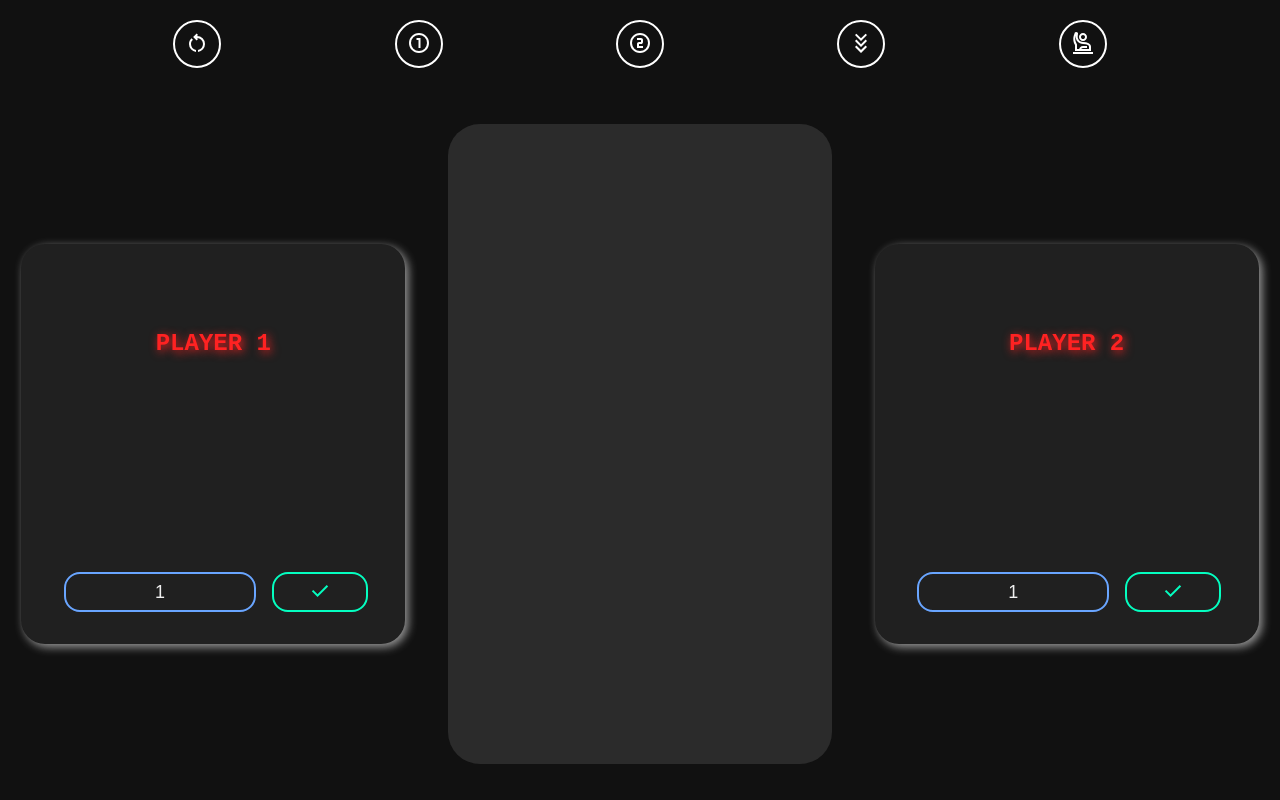
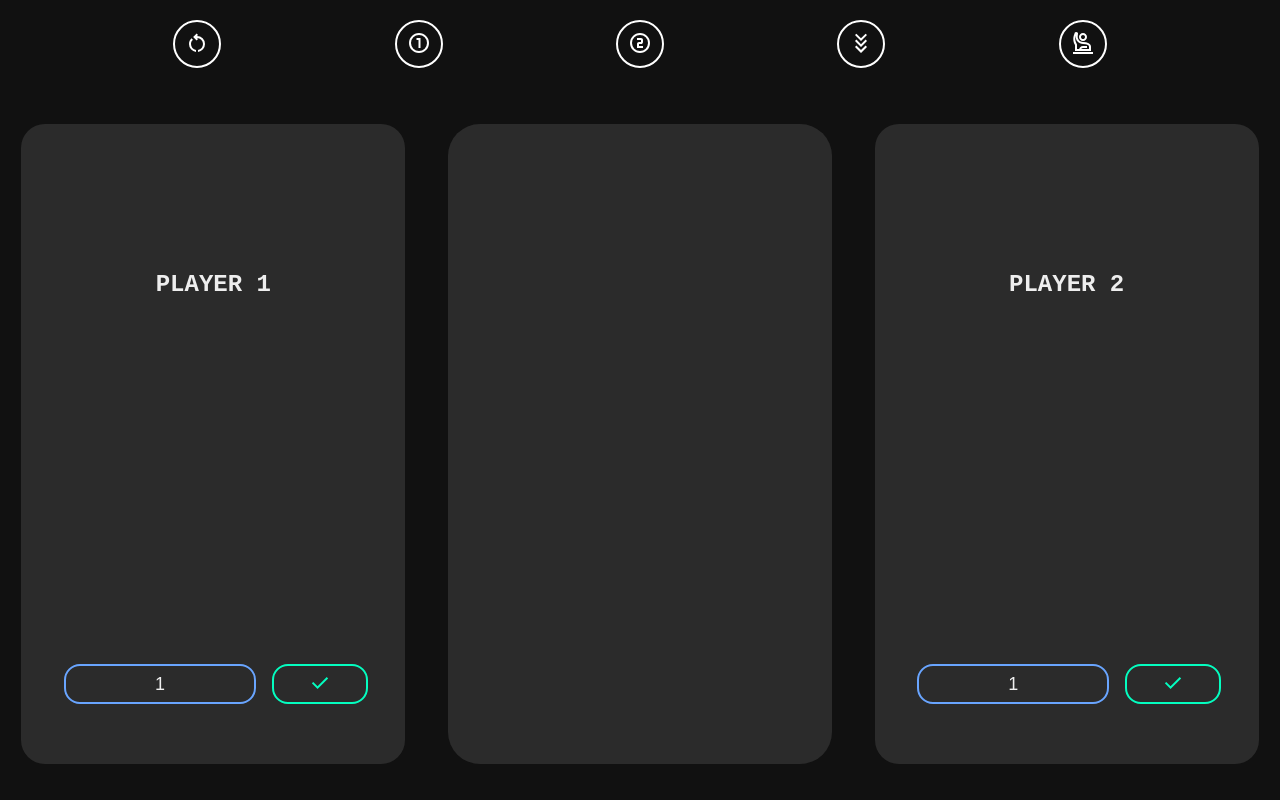
Before and after one commit to D3BAS1SH/Race-To-100, a React (Vite) app: page / in a window 1280 px wide. Built offline with nearby package versions, Linux system fonts and the light colour scheme; a web font is replaced by a local one.

Commit message:
Player Name styling harcoded removed.

```diff
--- a/src/components/Player/User.scss
+++ b/src/components/Player/User.scss
@@ -11,15 +11,15 @@
 
 section{
     font-family: "Kode Mono",monospace;
-    background-color: #202020;
-    height: 50vh;
-    width: 30vw;
+    background-color: #57575763;
+    height: 90%;
+    width: 30*3%;
     border: none;
     border-radius: 1.5rem;
     display: grid;
     grid-template-rows: 2fr 1fr 1fr;
     place-self: center;
-    box-shadow: 3px 3px 10px #9c9c9c;
+    // box-shadow: 3px 3px 10px #9c9c9c;
     /* align-items: center;
     justify-content: center; */
     // text-align: center;
@@ -30,10 +30,7 @@ section{
         justify-content: center;
         text-align: center;
         // grid-row: 2/3;
-        h1{
-            color: #ff2222;
-            text-shadow: 2px 2px 10px #ff2222;
-        }
+
     }
     .InputSection{
         width: 100%;
```
